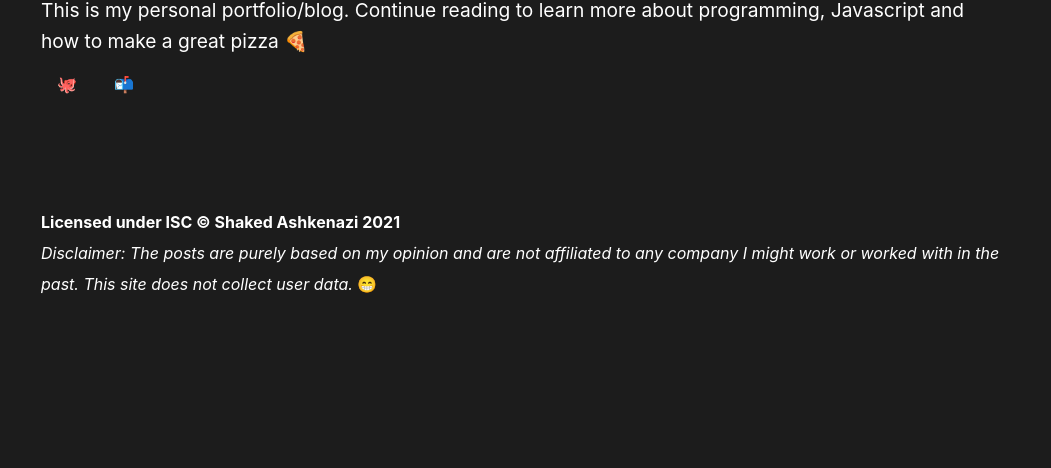
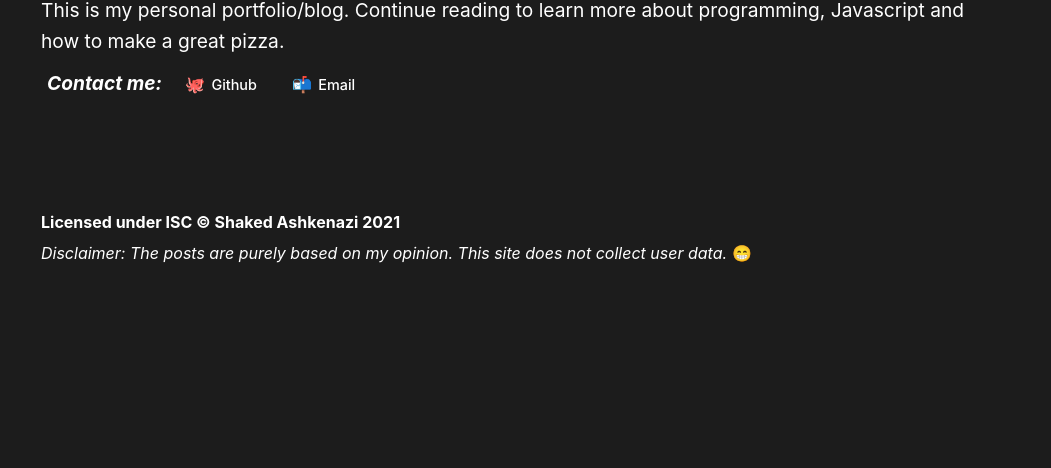
Before and after one commit to shaqash/shaqash.github.io, a website: page public/index.html in a window 1280 px wide. Shown: the part 332-800 px from the top of the page, without its empty margins (119-1170 px from the left). Drawn offline with Linux system fonts and the light colour scheme; no server answers; files whose address does not match are found by name.

Commit message:
Improve contact info

```diff
--- a/public/header.css
+++ b/public/header.css
@@ -38,13 +38,9 @@
   flex: 1;
 }
 
-.menu .info {
-  margin: 0 10px;
-}
-
 .menu > .links > * {
   display: inline-block;
-  margin: 0 10px;
+  margin: 0 6px;
 }
 
 .sticky {
--- a/public/index.css
+++ b/public/index.css
@@ -107,7 +107,8 @@ a.emoji:active {
   background-color: rgba(255, 255, 255, 0.5);
 }
 
-a.emoji:after {
+a.emoji:after,
+a.emoji.active:after {
   font-weight: 500;
   font-size: 0.9rem;
   text-transform: capitalize;
@@ -118,10 +119,11 @@ a.emoji:after {
 }
 
 a.emoji:hover:after,
-a.emoji:active:after {
+a.emoji:active:after,
+a.emoji.active:after {
   opacity: 1;
-  content: "  " attr(title) "";
-  padding-right: 6px;
+  content: attr(title);
+  padding: 0 6px;
 }
 
 .circle {
--- a/public/index.html
+++ b/public/index.html
@@ -37,13 +37,13 @@
       <h1>What is this?</h1>
       <p>
         This is my personal portfolio/blog. Continue reading to learn more about programming, Javascript and how to make
-        a great
-        pizza 🍕
+        a great pizza.
       </p>
       <div class="menu">
         <div class="links">
-          <a href="https://github.com/shaqash" class="emoji" title="Github">🐙</a>
-          <a href="mailto:ash.shaked@gmail.com" class="emoji" title="Email">📬</a>
+          <b><em>Contact me:</em></b>
+          <a href="https://github.com/shaqash" class="emoji active" title="Github">🐙</a>
+          <a href="mailto:ash.shaked@gmail.com" class="emoji active" title="Email">📬</a>
         </div>
       </div>
     </div>
@@ -57,8 +57,7 @@
     <p>
       <small>
         <i>
-          Disclaimer: The posts are purely based on my opinion and are not affiliated to any
-          company I might work or worked with in the past. This site does not collect user data.
+          Disclaimer: The posts are purely based on my opinion. This site does not collect user data.
         </i>
         😁
       </small>
```
Also changed, not shown: public/archive.html (+1 -2 lines).
